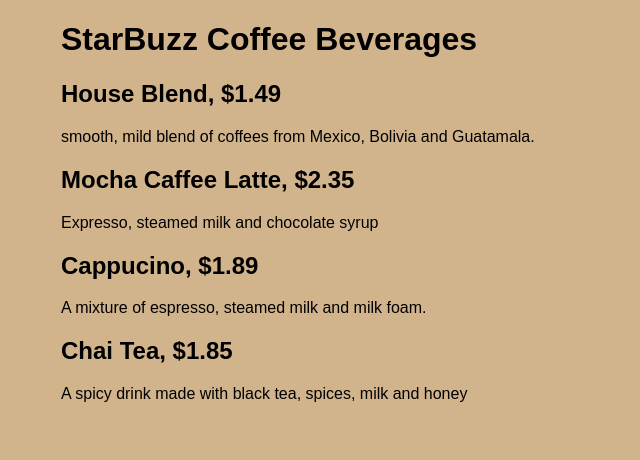
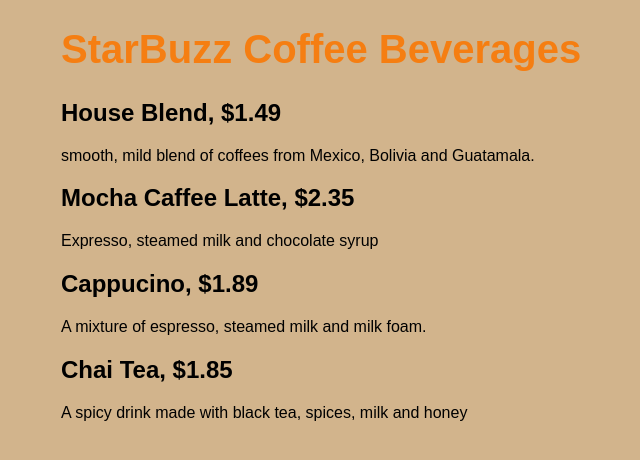
Before and after one commit to standrewscollege2018/2023-year-12-web-design-revision-JustineLeeNZ, a plain HTML site: page basics/task1.html in a window 1280 px wide. Shown: the whole page, without its empty margins (195-835 px from the left). Drawn offline with Linux system fonts and the light colour scheme.

Commit message:
Styled H1 tag

```diff
--- a/basics/styles.css
+++ b/basics/styles.css
@@ -6,3 +6,8 @@
     margin-left: 20%;
     font-family: sans-serif;
  }
+
+ h1 {
+    color: #F57E12;
+    font-size: 30pt;
+ }
```
